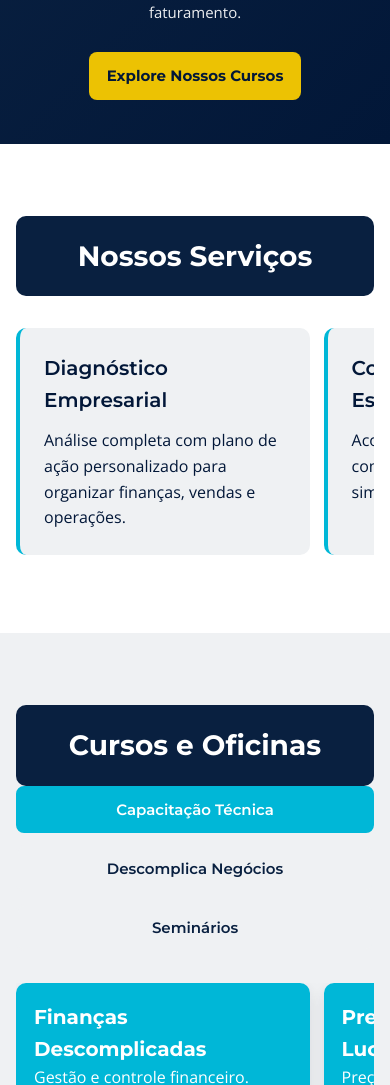
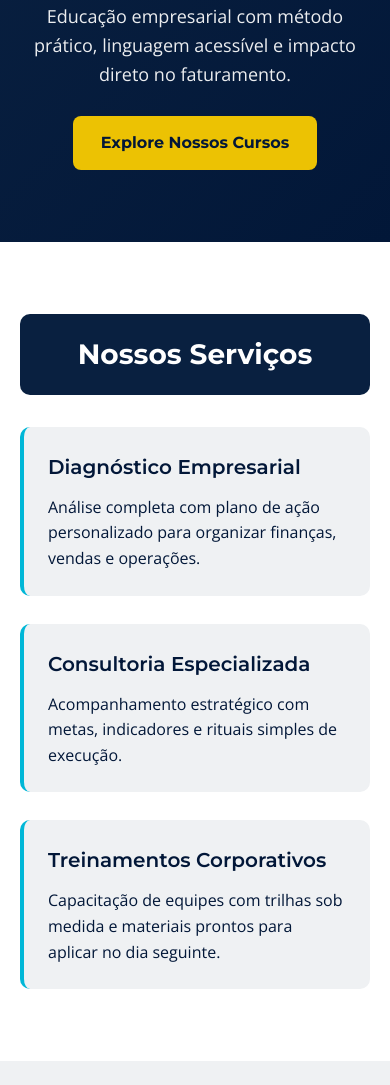
Before and after one commit to lucienemunizestrategia-sudo/prosperariomareejacarezinho, a plain HTML site: page index.html in a window 390 px wide. Shown: the part 298-1383 px from the top of the page. Drawn offline with nearby package versions, Linux system fonts and the light colour scheme.

Commit message:
Update index.html

```diff
--- a/index.html
+++ b/index.html
@@ -263,93 +263,6 @@
   text-align: center;
 }
     }
-    /* ============================= */
-/* BREAKPOINT: TABLET (≤ 768px)  */
-/* ============================= */
-@media (max-width: 768px) {
-  .container { padding: 0 16px; }
-  .hero { padding: 72px 0 56px; }
-  .hero h1 { font-size: 34px; }
-  .hero p { font-size: 16px; }
-
-  nav ul { gap: 14px; flex-wrap: wrap; }
-  nav a { font-size: 14px; }
-
-  .services-grid,
-  .course-grid,
-  .edition-cards,
-  .tools-grid {
-    display: grid;
-    gap: 22px;
-    grid-template-columns: repeat(2, minmax(0, 1fr));
-  }
-
-  .detail-grid { grid-template-columns: 1fr; gap: 20px; }
-  .actions { grid-template-columns: repeat(2, 1fr); gap: 10px; }
-}
-
-/* ======================================= */
-/* BREAKPOINT: MOBILE PEQUENO (≤ 480px)    */
-/* ======================================= */
-@media (max-width: 480px) {
-  .hero { padding: 56px 0 44px; }
-  .hero h1 { font-size: 28px; }
-  .hero p { font-size: 15px; }
-  .cta-button { padding: 12px 18px; font-size: 15px; }
-
-  .logo { max-height: 48px; }
-  .location-text { font-size: 11px; }
-
-  .services-grid,
-  .course-grid,
-  .edition-cards,
-  .tools-grid {
-    grid-template-columns: 1fr;
-    gap: 16px;
-  }
-
-  .actions { grid-template-columns: 1fr; gap: 8px; }
-  .footer-content { grid-template-columns: 1fr; gap: 20px; }
-}
-
-/* ======================================= */
-/* CARROSSEL HORIZONTAL NO MOBILE PEQUENO  */
-/* ======================================= */
-@media (max-width: 480px) {
-  .services-grid,
-  .course-grid,
-  .edition-cards,
-  .tools-grid {
-    display: flex;
-    overflow-x: auto;
-    gap: 14px;
-    padding-bottom: 6px;
-    scroll-snap-type: x mandatory;
-    -webkit-overflow-scrolling: touch;
-  }
-
-  .services-grid > *,
-  .course-grid > *,
-  .edition-cards > *,
-  .tools-grid > * {
-    flex: 0 0 82%;   /* ajuste: 82% ocupa quase a tela toda */
-    scroll-snap-align: start;
-  }
-
-  .services-grid::-webkit-scrollbar,
-  .course-grid::-webkit-scrollbar,
-  .edition-cards::-webkit-scrollbar,
-  .tools-grid::-webkit-scrollbar {
-    height: 6px;
-  }
-  .services-grid::-webkit-scrollbar-thumb,
-  .course-grid::-webkit-scrollbar-thumb,
-  .edition-cards::-webkit-scrollbar-thumb,
-  .tools-grid::-webkit-scrollbar-thumb {
-    background: rgba(0,0,0,.18);
-    border-radius: 999px;
-  }
-}
 
   </style>
 </head>
```
